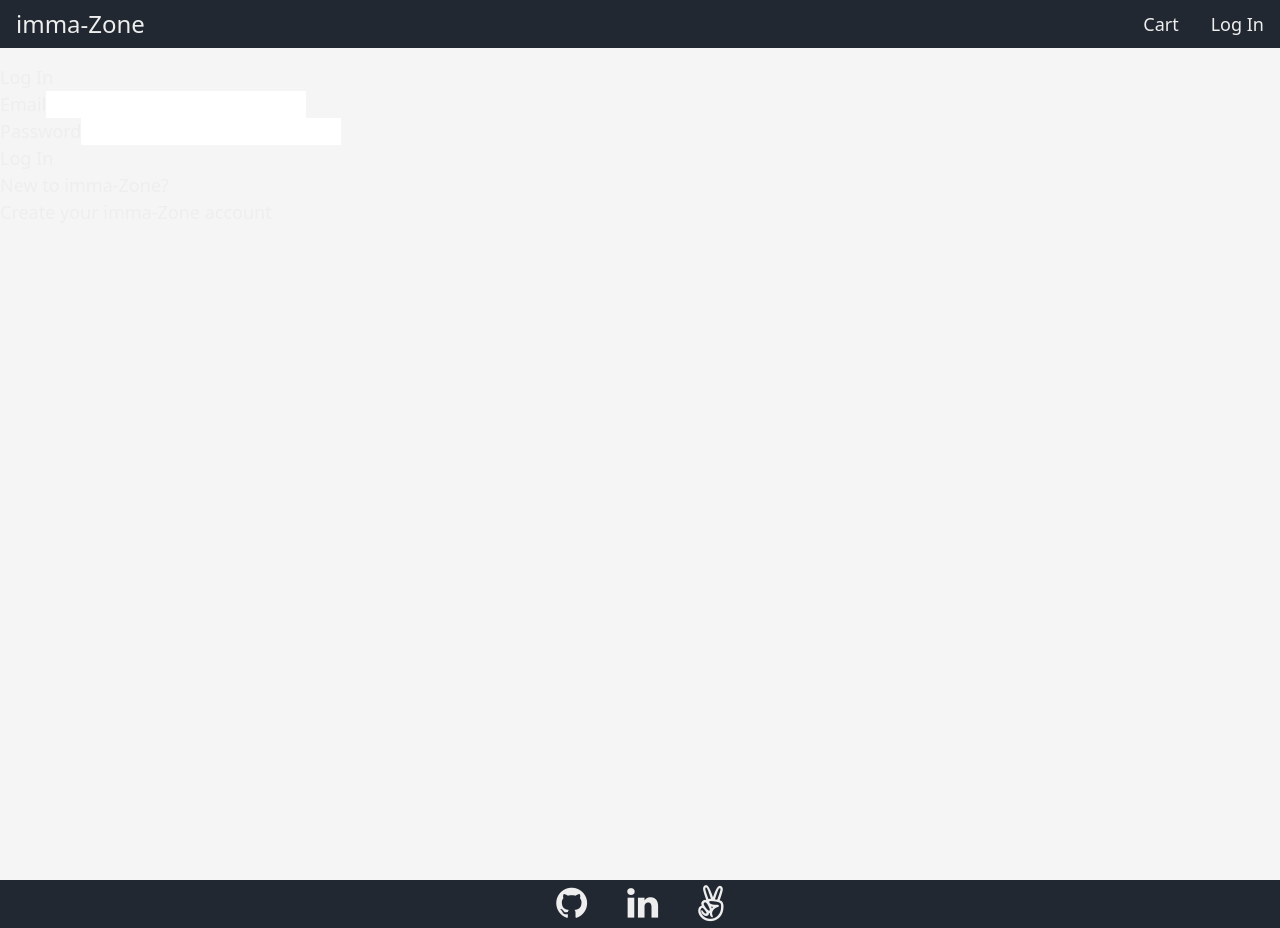
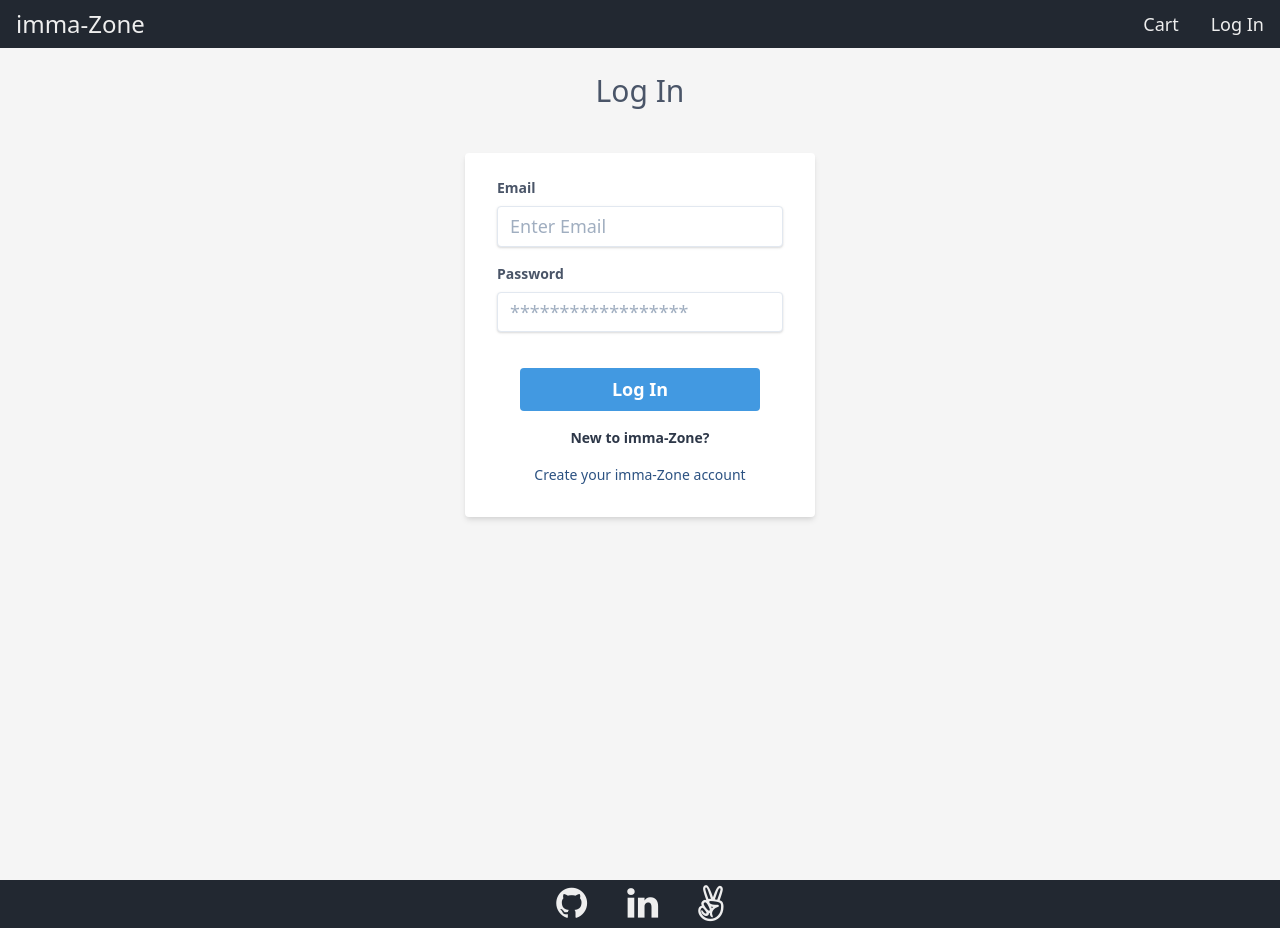
Before and after one commit to aromjhee/e-commerce-frontend-only, a React (Create React App) app: page /log-in in a window 1280 px wide. Built offline with nearby package versions, Linux system fonts and the light colour scheme.

Commit message:
wip LogIn component

```diff
--- a/src/App.js
+++ b/src/App.js
@@ -7,7 +7,7 @@ import Footer from './components/Footer';
 import Products from './components/Products';
 import ProductDetail from './components/ProductDetail';
 import Cart from './components/Cart';
-import LoginScreen from './components/LogInScreen';
+import LogIn from './components/LogIn';
 import RegisterScreen from './components/RegisterScreen';
 import CRUDProduct from './components/CRUDProduct';
 import ShippingAddress from './components/ShippingAddress';
@@ -27,7 +27,7 @@ const App = () => {
           <Route path='/shipping' component={ShippingAddress}></Route>
           <Route path='/payment' component={Payment}></Route>
           <Route path='/place-order' component={OrderPlacement}></Route>
-          <Route path="/log-in" component={LoginScreen} />
+          <Route path="/log-in" component={LogIn} />
           {/* <Route
             path="/register"
             render={
--- /dev/null
+++ b/src/components/LogIn.js
@@ -0,0 +1,88 @@
+import React, { useState, useEffect } from 'react';
+import { Link } from 'react-router-dom';
+import { useSelector, useDispatch } from 'react-redux';
+import { logIn } from '../actions/userActions';
+
+const LogIn = props => {
+  const [email, setEmail] = useState('');
+  const [password, setPassword] = useState('');
+  const userLogin = useSelector(state => state.userLogin)
+  const { loading, userInfo, error } = userLogin;
+
+  const dispatch = useDispatch();
+
+  const redirect = props.location.search ? props.location.search.split('=')[1] : '/';
+
+  useEffect(() => {
+    if (userInfo) {
+      props.history.push(redirect);
+    }
+  }, [userInfo, props.history, redirect]);
+
+  const submitHandler = e => {
+    e.preventDefault();
+    dispatch(logIn(email, password));
+  }
+
+  return (
+    <div className='text-gray-800 m-1'>
+      <h3 className='text-3xl text-gray-700 mb-10 flex justify-center'>Log In</h3>
+      <div className='flex justify-center'>
+        <form onSubmit={submitHandler} className='bg-white shadow-md rounded px-8 pt-6 pb-8 mb-4'>
+          <div>
+            {loading && (
+              <div className='text-2xl flex justify-center items-center h-full w-full text-black'>
+                Loading...
+              </div>)
+            }
+            {error && (
+              <div className='text-2xl flex justify-center items-center h-full w-full text-black'>
+                {error}
+              </div>)
+            }
+          </div>
+          <div className='mb-4'>
+            <label htmlFor='email' class='block text-gray-700 text-sm font-bold mb-2'>Email</label>
+            <input
+              class='shadow appearance-none border rounded w-full py-2 px-3 text-gray-700 leading-tight focus:outline-none focus:shadow-outline' placeholder='Enter Email'
+              type='email'
+              name='email'
+              id='email'
+              value={email}
+              onChange={e => setEmail(e.target.value)} />
+          </div>
+          <div className='mb-6'>
+            <label htmlFor='password' class='block text-gray-700 text-sm font-bold mb-2'>Password</label>
+            <input
+              class='shadow appearance-none border rounded w-full py-2 px-3 text-gray-700 mb-3 leading-tight focus:outline-none focus:shadow-outline'
+              placeholder='******************'
+              type='password'
+              name='password'
+              id='password'
+              value={password}
+              onChange={e => setPassword(e.target.value)} />
+          </div>
+          <div className='flex justify-center'>
+            <button
+              type='submit'
+              className='bg-blue-500 hover:bg-blue-700 text-white font-bold py-2 px-4 rounded focus:outline-none focus:shadow-outline button-width-custom mb-4'>
+                Log In
+            </button>
+          </div>
+          <div className='font-black text-sm flex justify-center mb-4'>
+            New to imma-Zone?
+          </div>
+          <div>
+            <Link
+              to={redirect === '/' ? 'register' : `register?redirect=${redirect}`}
+              className='flex justify-center text-blue-800 text-sm hover:text-blue-500'>
+                  Create your imma-Zone account
+            </Link>
+          </div>
+        </form>
+      </div>
+    </div>
+  )
+}
+
+export default LogIn;
--- a/src/components/LogInScreen.js
+++ /dev/null
@@ -1,74 +0,0 @@
-import React, { useState, useEffect } from 'react';
-import { Link } from 'react-router-dom';
-import { useSelector, useDispatch } from 'react-redux';
-import { logIn } from '../actions/userActions';
-
-const LoginScreen = props => {
-  const [email, setEmail] = useState('');
-  const [password, setPassword] = useState('');
-  const userLogin = useSelector(state => state.userLogin)
-  const { loading, userInfo, error } = userLogin;
-
-  const dispatch = useDispatch();
-
-  const redirect = props.location.search ? props.location.search.split('=')[1] : '/';
-
-  useEffect(() => {
-    if (userInfo) {
-      props.history.push(redirect);
-    }
-  }, [userInfo, props.history, redirect]);
-
-  const submitHandler = e => {
-    e.preventDefault();
-    dispatch(logIn(email, password));
-  }
-
-  return (
-    <div className='form'>
-      <form onSubmit={submitHandler}>
-        <ul className='form-container'>
-          <li>
-            <h2>Log In</h2>
-          </li>
-          <li>
-            {loading && <div>Loading...</div>}
-            {error && <div>{error}</div>}
-          </li>
-          <li>
-            <label htmlFor='email'>Email</label>
-            <input
-              type='email'
-              name='email'
-              id='email'
-              value={email}
-              onChange={e => setEmail(e.target.value)} />
-          </li>
-          <li>
-            <label htmlFor='password'>Password</label>
-            <input
-              type='password'
-              name='password'
-              id='password'
-              value={password}
-              onChange={e => setPassword(e.target.value)} />
-          </li>
-          <li>
-            <button type='submit' className='button primary full-width'>
-              Log In</button>
-          </li>
-          <li>New to imma-Zone?</li>
-          <li>
-            <Link
-              to={redirect === '/' ? 'register' : `register?redirect=${redirect}`}
-              className='button text-center secondary'>
-                  Create your imma-Zone account
-            </Link>
-          </li>
-        </ul>
-      </form>
-    </div>
-  )
-}
-
-export default LoginScreen;
```
Also changed, not shown: 1 other file (tests, documents, lock files or other folders).
